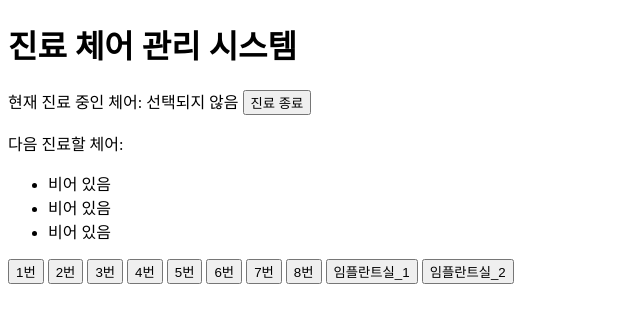
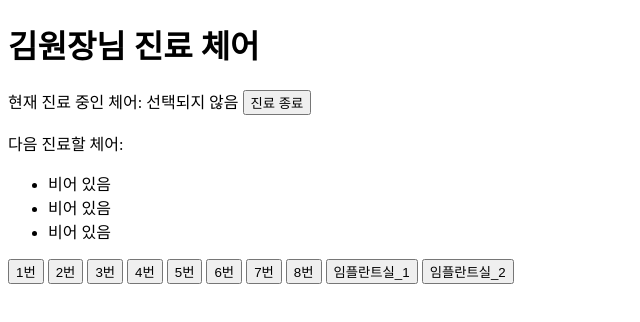
Before and after one commit to kimyungsoo/Doctor_sequence_3, a website: page popup.html in a window 1280 px wide. Shown: the whole page, without its empty margins (0-640 px from the left). Drawn offline with Linux system fonts and the light colour scheme.

Commit message:
Update popup.html

```diff
--- a/popup.html
+++ b/popup.html
@@ -6,7 +6,7 @@
   <title>진료 체어 관리</title>
 </head>
 <body>
-  <h1>진료 체어 관리 시스템</h1>
+  <h1>김원장님 진료 체어</h1>
 
   <p>현재 진료 중인 체어: <span id="currentChair">선택되지 않음</span>
     <button onclick="endCurrentChair()">진료 종료</button>
```
